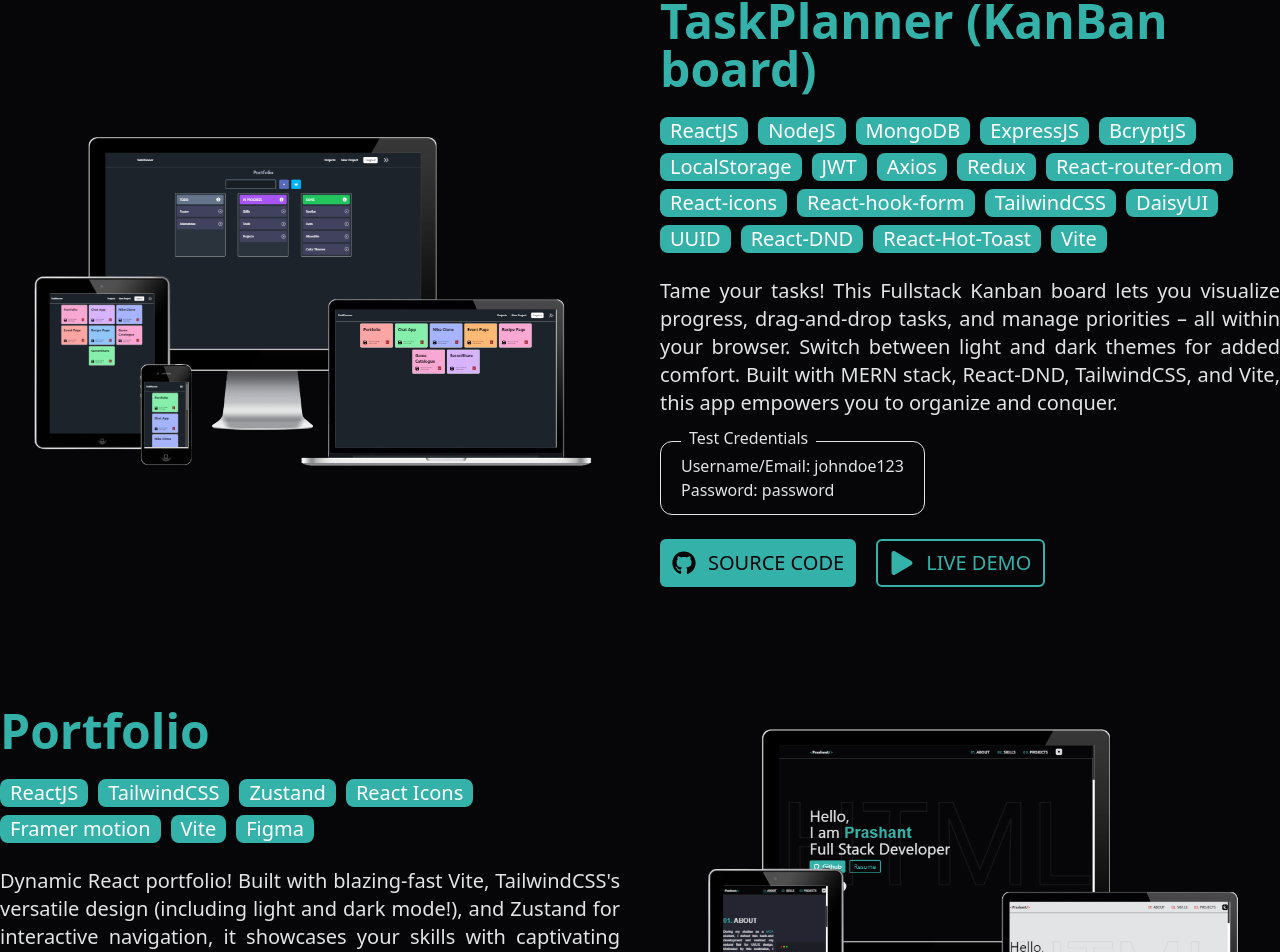
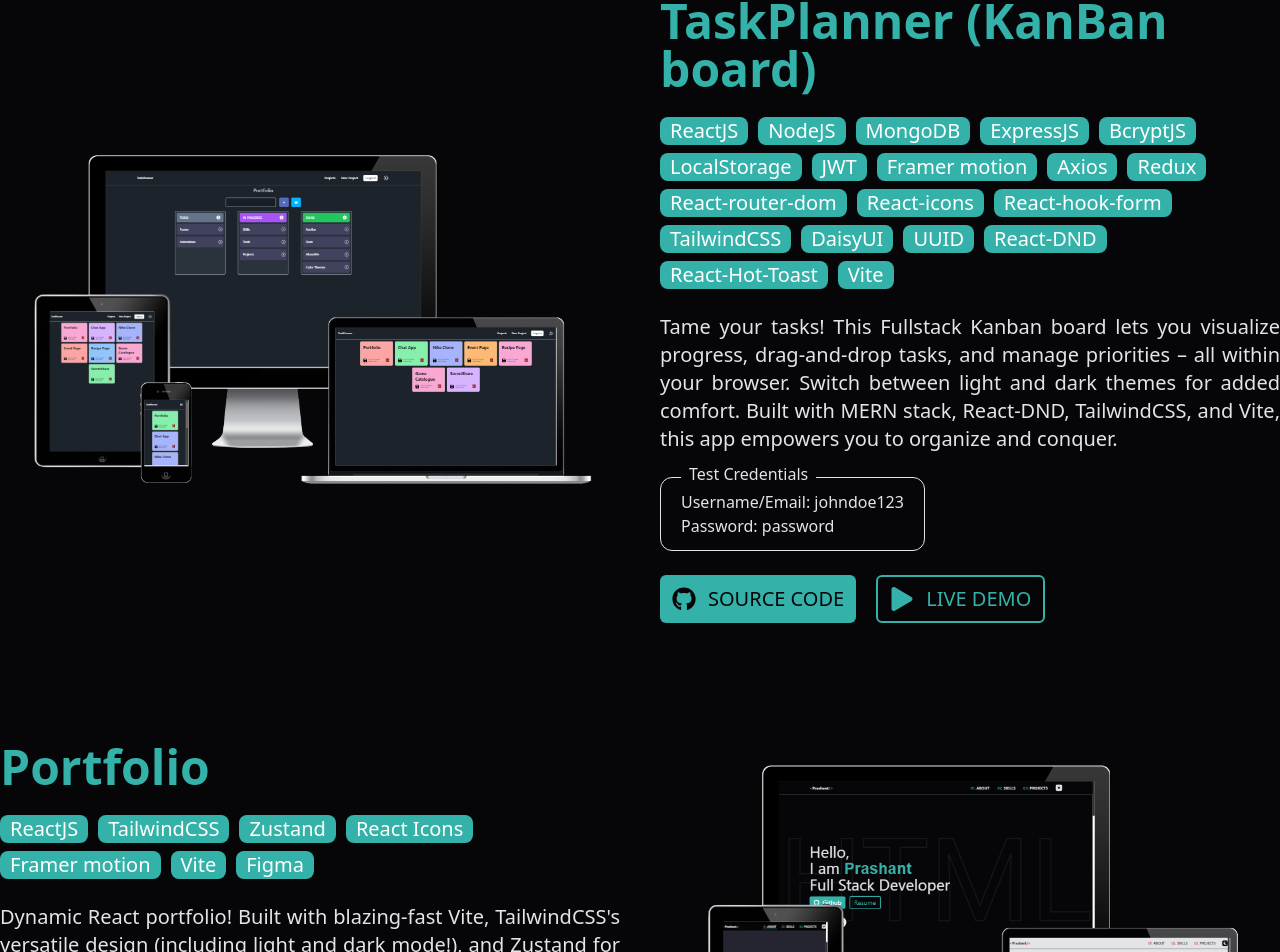
Before and after one commit to DE4D-P00L/Portfolio, a React (Vite) app: page / in a window 1280 px wide. Shown: the part 3429-4381 px from the top of the page. Built offline with nearby package versions, Linux system fonts and the light colour scheme.

Commit message:
added changes to TaskPlanner stack list

```diff
--- a/src/data/projects.data.js
+++ b/src/data/projects.data.js
@@ -48,6 +48,7 @@
       "BcryptJS",
       "LocalStorage",
       "JWT",
+      "Framer motion",
       "Axios",
       "Redux",
       "React-router-dom",
```
